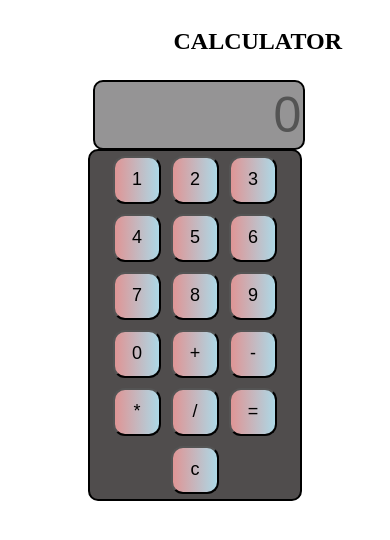
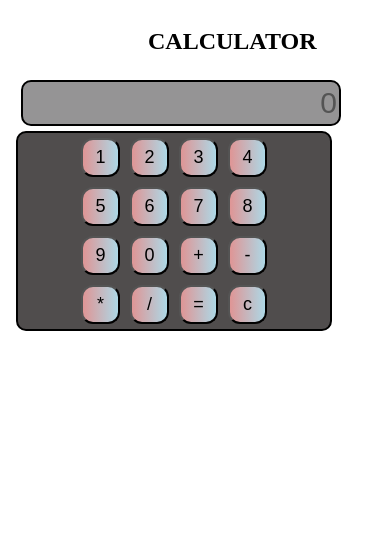
Before and after one commit to anjalishinde1912/calculator, an Angular app: page / in a window 390 px wide. Shown: the top 540 px of the page. Built offline with nearby package versions, Linux system fonts and the light colour scheme.

Commit message:
div added for buttons

```diff
--- a/src/app/calculator/calculator.component.html
+++ b/src/app/calculator/calculator.component.html
@@ -13,8 +13,14 @@
 <div class= "btn-container">
 <div class="firstrow">
     <button *ngFor="let num of numberGroups" (click)="onbuttonpress(num)" class="btn" type="button">{{num}}</button>
+</div>
+<div class="firstrow">
     <button *ngFor="let num of numberGroups1" (click)="onbuttonpress(num)" class="btn" type="button">{{num}}</button>
+</div>
+<div class="firstrow">
     <button *ngFor="let num of numberGroups2" (click)="onbuttonpress(num)" class="btn" type="button">{{num}}</button>
+</div>
+<div class="firstrow">
     <button *ngFor="let num of numberGroups3" (click)="onbuttonpress(num)" class="btn" type="button">{{num}}</button>
 </div>
 </div>
--- a/src/app/calculator/calculator.component.scss
+++ b/src/app/calculator/calculator.component.scss
@@ -85,8 +85,8 @@ h2 {
     display: inline-grid;
     grid-template-columns: 4;
     grid-auto-flow: column;
-    grid-template-columns: repeat(1,40px);
-    grid-template-rows:repeat(1,40px);
+    grid-template-columns: repeat(1,55px);
+    grid-template-rows:repeat(1,55px);
     margin: 20px;
     padding: 20px;
 }
@@ -144,17 +144,17 @@ h2 {
 }
 
 
-@media screen and (max-width: 384px) {
+@media screen and (max-width: 434px) {
   .calculator {
     @include calculatormedia;
   }
   .btn {
     display: inline-grid;
-    grid-template-columns: repeat(1,20px);
-    grid-template-rows:repeat(1,20px);
+    grid-template-columns: repeat(1,15px);
+    grid-template-rows:repeat(1,15px);
     grid-auto-flow: column;
     margin: 5px;
-    padding: 12px;
+    padding: 10px;
     font-size: 18px;
 }
 .calculator {
@@ -163,6 +163,8 @@ h2 {
 
   .inputfield {
     width:80vw;
+    height: 40px;
+    font-size: 30px;
   }
 
   .btn-container {
```
